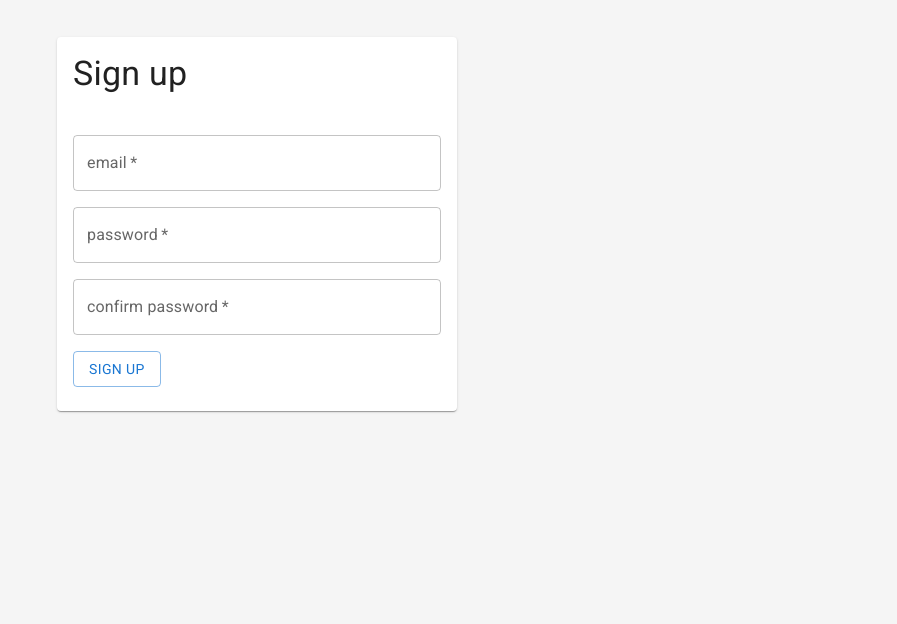
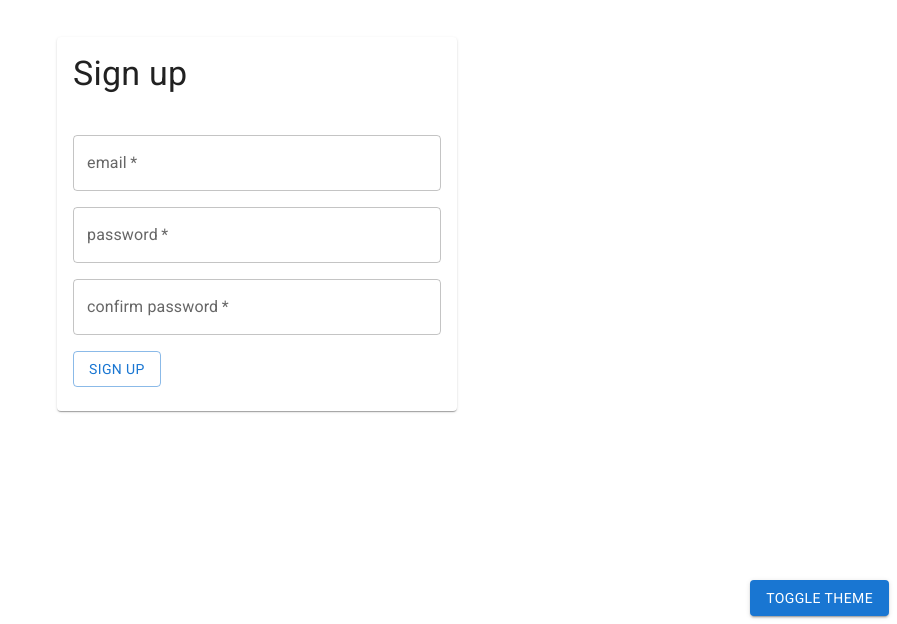
Before and after one commit to luanbernardes/test-g, a React (Vite) app: page /sign-up in a window 1280 px wide. Shown: the part 176-800 px from the top of the page, without its empty margins (383-1280 px from the left). Built offline with nearby package versions, Linux system fonts and the light colour scheme.

Commit message:
feat: add light and black theme toggle

```diff
--- a/index.html
+++ b/index.html
@@ -6,7 +6,7 @@
     <link rel="icon" href="/favicon.ico" type="image/x-icon" sizes="48x48">
     <title>Luan Bernardes - Test</title>
   </head>
-  <body style="background-color: #f5f5f5">
+  <body>
     <div id="root"></div>
     <script type="module" src="/src/main.tsx"></script>
   </body>
--- a/src/@types/reqres.ts
+++ b/src/@types/reqres.ts
@@ -49,7 +49,8 @@ export interface PostSignUpFormData extends PostSignUpBody {
 }
 
 export enum LocalStorageKeys {
-  token = '1global-token'
+  token = '1global-token',
+  theme = '1global-theme-selected'
 }
 
 export interface LogoutResponse {
--- /dev/null
+++ b/src/@types/theme.ts
@@ -0,0 +1,8 @@
+export enum themeEnum {
+  LIGHT = 'light',
+  DARK = 'dark'
+}
+
+export interface themeResponse {
+  theme: themeEnum;
+}
--- a/src/App.tsx
+++ b/src/App.tsx
@@ -5,11 +5,32 @@ import HomePage from './pages/home/Home.page';
 import SignInPage from '@/pages/sign-in/Sign-in.page';
 import SignUpPage from '@/pages/sign-up/Sign-up.page';
 import WithAuth from '@/pages/auth/WithAuth.component';
+import { Button, createTheme, ThemeProvider } from '@mui/material';
+import { themeEnum } from '@/@types/theme';
+import { useTheme } from '@/hooks/theme/useTheme';
 
 function App() {
+  const { theme, changeTheme } = useTheme();
+
+  const themeCreate = createTheme({
+    palette: {
+      mode: theme
+    }
+  });
+
+  const toggleTheme = async () => {
+    await changeTheme(theme === themeEnum.LIGHT ? themeEnum.DARK : themeEnum.LIGHT);
+  };
+
   return (
-    <>
+    <ThemeProvider theme={themeCreate}>
       <CssBaseline />
+
+      <div style={{ position: 'fixed', bottom: '8px', right: '8px' }}>
+        <Button variant="contained" onClick={toggleTheme}>
+          Toggle Theme
+        </Button>
+      </div>
 
       <Routes>
         <Route
@@ -23,7 +44,7 @@ function App() {
         <Route path="/sign-in" element={<SignInPage />} />
         <Route path="/sign-up" element={<SignUpPage />} />
       </Routes>
-    </>
+    </ThemeProvider>
   );
 }
 
--- /dev/null
+++ b/src/hooks/theme/useTheme.tsx
@@ -0,0 +1,28 @@
+import { themeService } from '@/services';
+import { startTransition, useEffect, useState } from 'react';
+import { themeEnum } from '@/@types/theme';
+
+export const useTheme = () => {
+  const [theme, setTheme] = useState<themeEnum>(themeEnum.LIGHT);
+
+  useEffect(() => {
+    startTransition(async () => {
+      const response = await themeService.getThemeLocalStorage();
+
+      if (response.body?.theme) {
+        setTheme(response.body.theme);
+      }
+    });
+  }, []);
+
+  async function changeTheme(theme: themeEnum) {
+    await themeService.postThemeLocalStorage(theme);
+
+    setTheme(theme);
+  }
+
+  return {
+    theme,
+    changeTheme
+  };
+};
--- a/src/pages/home/Home.container.tsx
+++ b/src/pages/home/Home.container.tsx
@@ -51,6 +51,7 @@ const HomeContainer = () => {
           <button onClick={handleLogout}>sair</button>
         </Grid2>
       )}
+
       <Card>
         <CardContent>
           <div style={{ minHeight: '580px' }}>
--- a/src/services/index.ts
+++ b/src/services/index.ts
@@ -1,10 +1,12 @@
 import { AxiosHttpClient } from '@/infra/http/axios-http-client';
+import { LocalstorageHttpClient } from '@/infra/http/localstorage-http-client';
 import { RequesService } from '@/services/regres';
-import { LocalstorageHttpClient } from '@/infra/http/localstorage-http-client';
+import { ThemeService } from '@/services/theme';
 
 const httpClientAxios = new AxiosHttpClient();
 const httpClientLocalStorage = new LocalstorageHttpClient();
 
 const reqresService = new RequesService(httpClientAxios, httpClientLocalStorage);
+const themeService = new ThemeService(httpClientLocalStorage);
 
-export { reqresService };
+export { reqresService, themeService };
--- /dev/null
+++ b/src/services/theme.ts
@@ -0,0 +1,29 @@
+import { HttpClient, HttpRequest, HttpResponse } from '@/data/protocols/http';
+import { LocalStorageKeys } from '@/@types/reqres';
+import { themeEnum, themeResponse } from '@/@types/theme';
+
+export class ThemeService {
+  private httpClient: HttpClient;
+
+  constructor(httpClient: HttpClient) {
+    this.httpClient = httpClient;
+  }
+  async postThemeLocalStorage(theme: themeEnum): Promise<HttpResponse<themeResponse>> {
+    console.log({ theme });
+    const httpRequest: HttpRequest = {
+      url: LocalStorageKeys.theme,
+      method: 'post',
+      body: { theme }
+    };
+
+    return this.httpClient.request(httpRequest);
+  }
+  async getThemeLocalStorage(): Promise<HttpResponse<themeResponse>> {
+    const httpRequest: HttpRequest = {
+      url: LocalStorageKeys.theme,
+      method: 'get'
+    };
+
+    return this.httpClient.request(httpRequest);
+  }
+}
```
